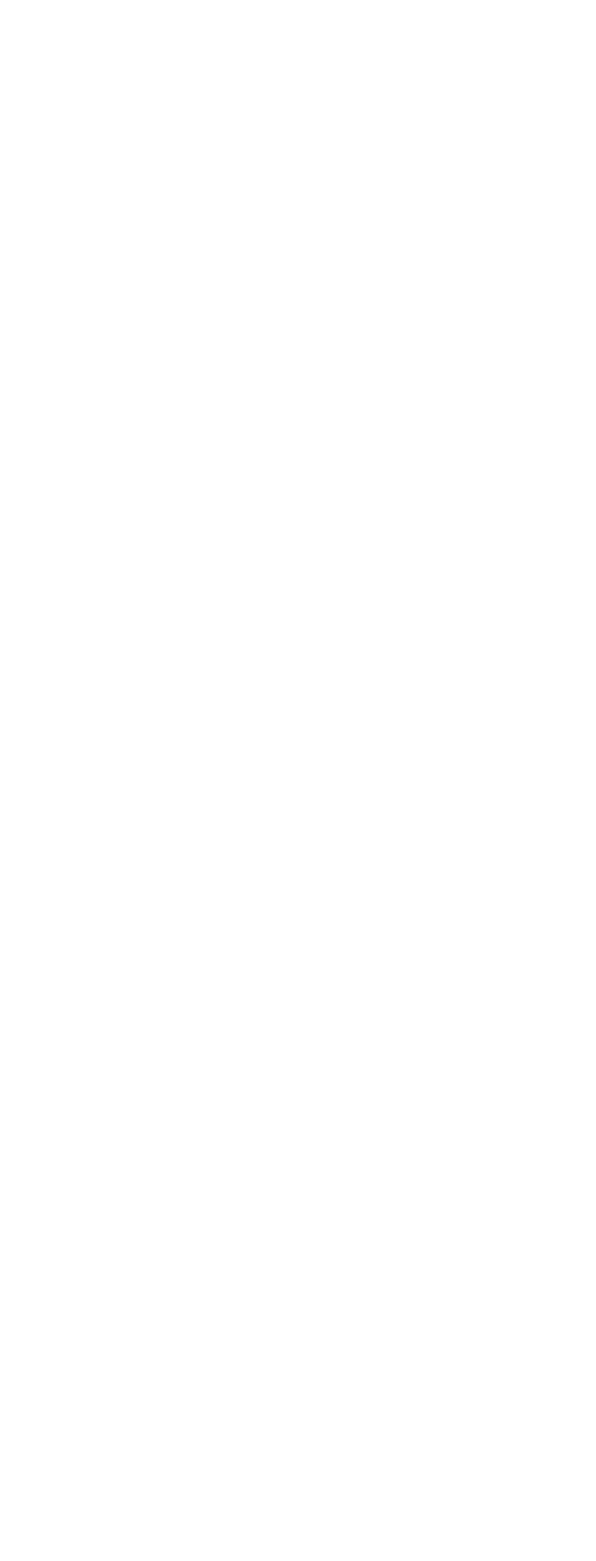
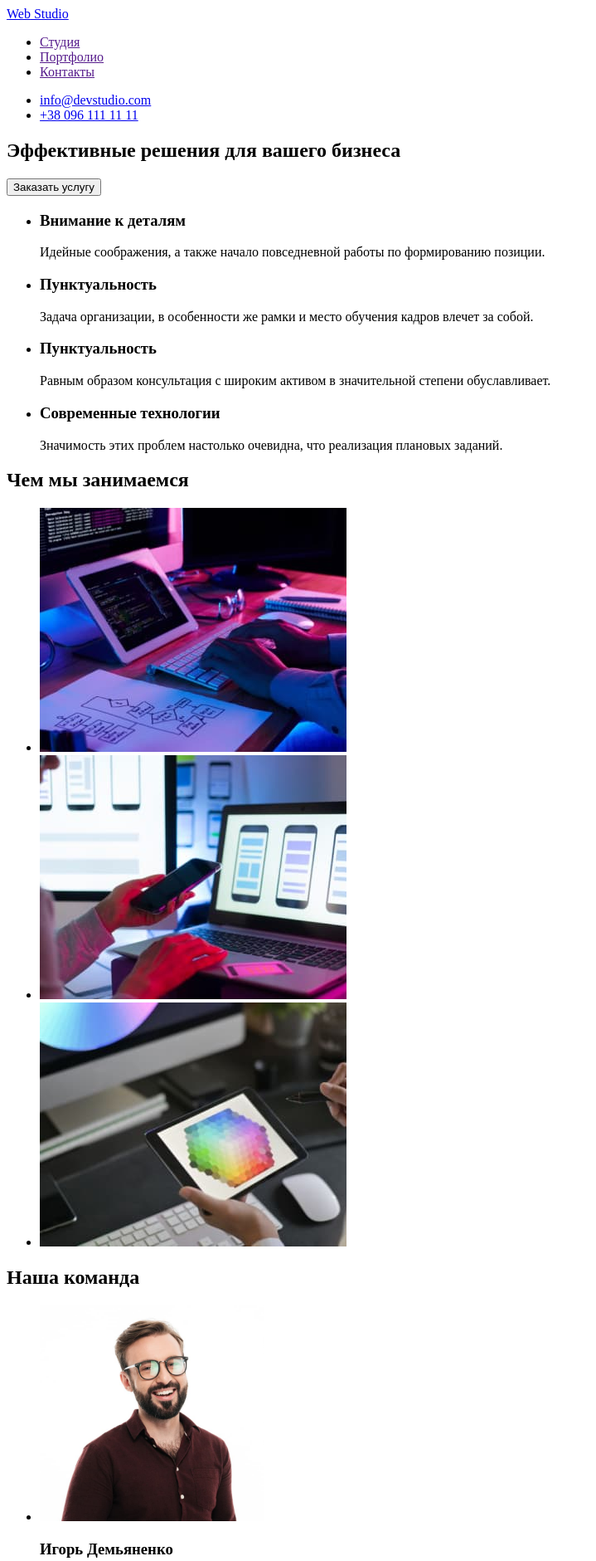
Before and after one commit to svkushneruk/goit-markup-hw-01, a plain HTML site: page index.html in a window 1280 px wide. Shown: the top 1881 px of the page at 83% size, without its empty margins (0-719 px from the left). Before the commit the page ends 800 px from the top, so only its background shows below. Drawn offline with Linux system fonts and the light colour scheme.

Commit message:
Добавляет header, main, footer

```diff
--- a/index.html
+++ b/index.html
@@ -8,6 +8,126 @@
 </head>
 <body>
 
+    <header>
+        <nav>
+
+            <a href="/">
+                <span>Web</span>
+                Studio
+            </a>
+
+            <ul>
+                <li>
+                    <a href="">Студия</a>
+                </li>
+                <li>
+                    <a href="">Портфолио</a>
+                </li>
+                <li>
+                    <a href="">Контакты</a>
+                </li>
+            </ul>
+
+        </nav>
+
+        <ul>
+            <li>
+                <a href="mailto:info@devstudio.com">info@devstudio.com</a>
+            </li>
+            <li>
+                <a href="tel:+380961111111">+38 096 111 11 11</a>
+            </li>
+        </ul>
+
+
+    </header>
+
+    <main>
+
+        <section>
+
+            <h1>
+                Эффективные решения для вашего бизнеса
+            </h1>
+            <button type="button">Заказать услугу</button>
+
+        </section>
+
+        <section>
+
+            <ul>
+                <li>
+                    <h3>Внимание к деталям</h3>
+                    <p>Идейные соображения, а также начало повседневной работы по формированию позиции.</p>
+                </li>
+                <li>
+                    <h3>Пунктуальность</h3>
+                    <p>Задача организации, в особенности же рамки и место обучения кадров влечет за собой.</p>
+                </li>
+                <li>
+                    <h3>Пунктуальность</h3>
+                    <p>Равным образом консультация с широким активом в значительной степени обуславливает.</p>
+                </li>
+                <li>
+                    <h3>Современные технологии</h3>
+                    <p>Значимость этих проблем настолько очевидна, что реализация плановых заданий.</p>
+                </li>
+            </ul>
+
+        </section>
+
+        <section>
+
+            <h2>Чем мы занимаемся</h2>
+            <ul>
+                <li><img src="./images/computer.jpg" alt="Компьютер" width="370"></li>
+                <li><img src="./images/phone.jpg" alt="Телефон" width="370"></li>
+                <li><img src="./images/tablet.jpg" alt="Планшет" width="370"></li>
+            </ul>
+        </section>
+
+        <section>
+
+            <h2>Наша команда</h2>
+            <ul>
+                <li>
+                    <img src="./images/igor.jpg" alt="Игорь" width="270">
+                    <h3>Игорь Демьяненко</h3>
+                    <p>Product Designer</p>
+                </li>
+                <li>
+                    <img src="./images/olga.jpg" alt="Ольга" width="270">
+                    <h3>Ольга Репина</h3>
+                    <p>Frontend Developer</p>
+                </li>
+                <li>
+                    <img src="./images/nikolay.jpg" alt="Николай" width="270">
+                    <h3>Николай Тарасов</h3>
+                    <p>Marketing</p>
+                </li>
+                <li>
+                    <img src="./images/mihail.jpg" alt="Михаил" width="270">
+                    <h3>Михаил Ермаков</h3>
+                    <p>UI Designer</p>
+                </li>
+            </ul>
+        </section>
+
+    </main>
+
+    <footer>
+
+        <a href="/">
+            <span>Web</span>
+            Studio
+        </a>
+        <address>
+            г. Киев, пр-т Леси Украинки, 26 <br>
+            <a href="mailto:info@example.com">info@example.com</a>
+            <a href="tel:+380991111111">+38 099 111 11 11</a>
+        </address>
+
+    </footer>
 
 </body>
 </html>
```
Also changed, not shown: images/computer.jpg (added), images/igor.jpg (added), images/mihail.jpg (added), images/nikolay.jpg (added), images/olga.jpg (added), images/phone.jpg (added), images/tablet.jpg (added).
